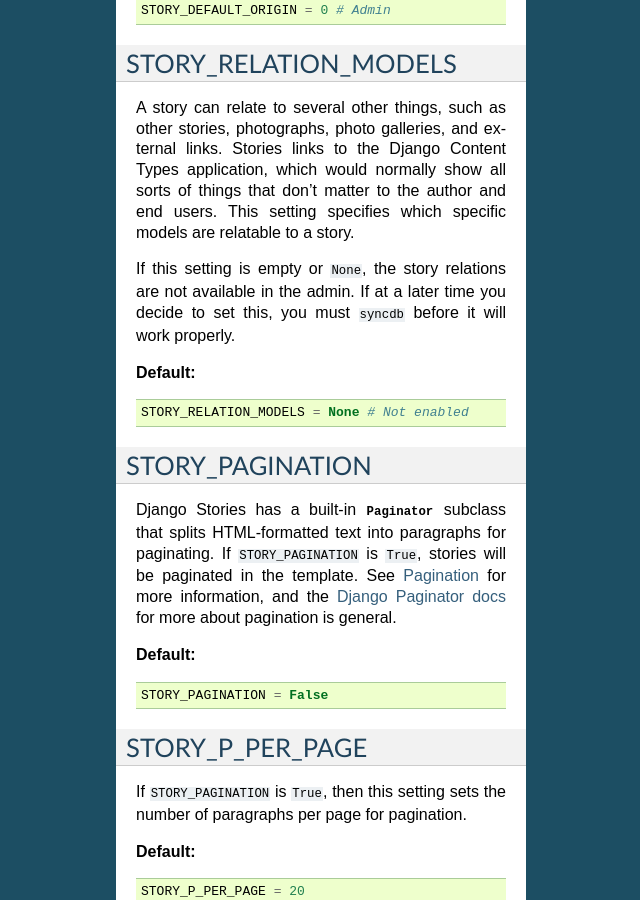
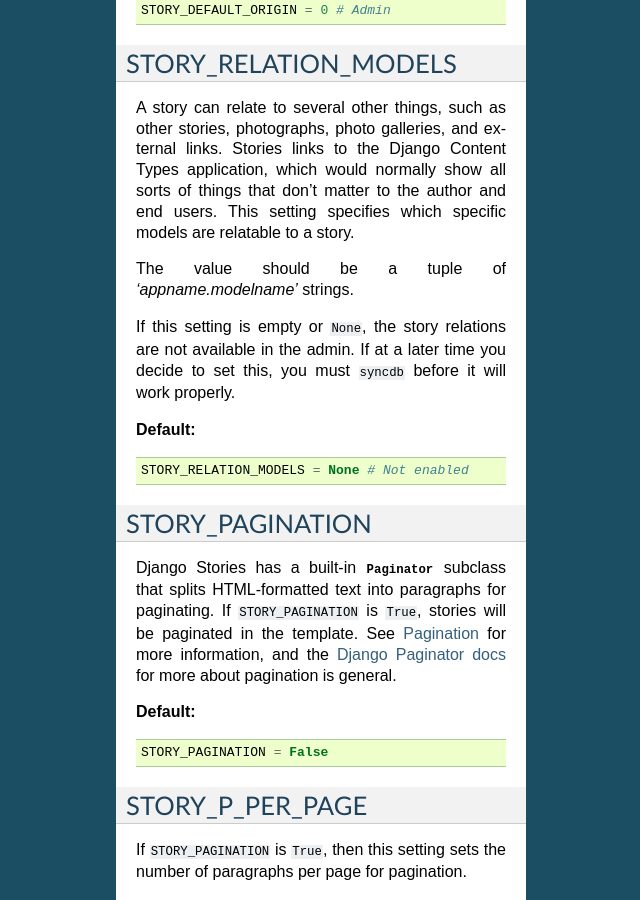
Before and after one commit to callowayproject/django-stories, a Sphinx documentation site: the page built from docs/settings.rst, in a window 1280 px wide and 900 px high, scrolled down 3350 px. Shown: the whole window, without its empty margins (114-754 px from the left). Built offline with Sphinx 7.4.7, drawn with Linux system fonts in a browser that asks for light colours.

Commit message:
Documented some more settings

```diff
--- a/docs/settings.rst
+++ b/docs/settings.rst
@@ -127,6 +127,8 @@ STORY_RELATION_MODELS
 
 A story can relate to several other things, such as other stories, photographs, photo galleries, and external links. Stories links to the Django Content Types application, which would normally show all sorts of things that don't matter to the author and end users. This setting specifies which specific models are relatable to a story.
 
+The value should be a tuple of `'appname.modelname'` strings.
+
 If this setting is empty or ``None``\ , the story relations are not available in the admin. If at a later time you decide to set this, you must ``syncdb`` before it will work properly.
 
 **Default:** ::
```
